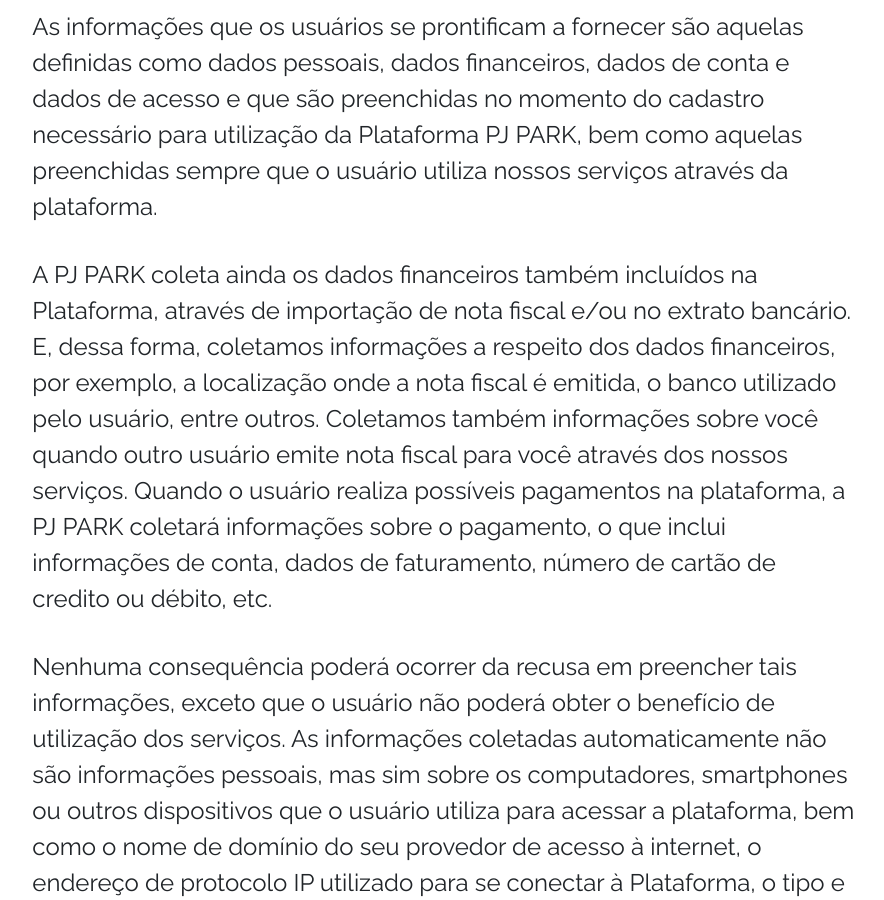
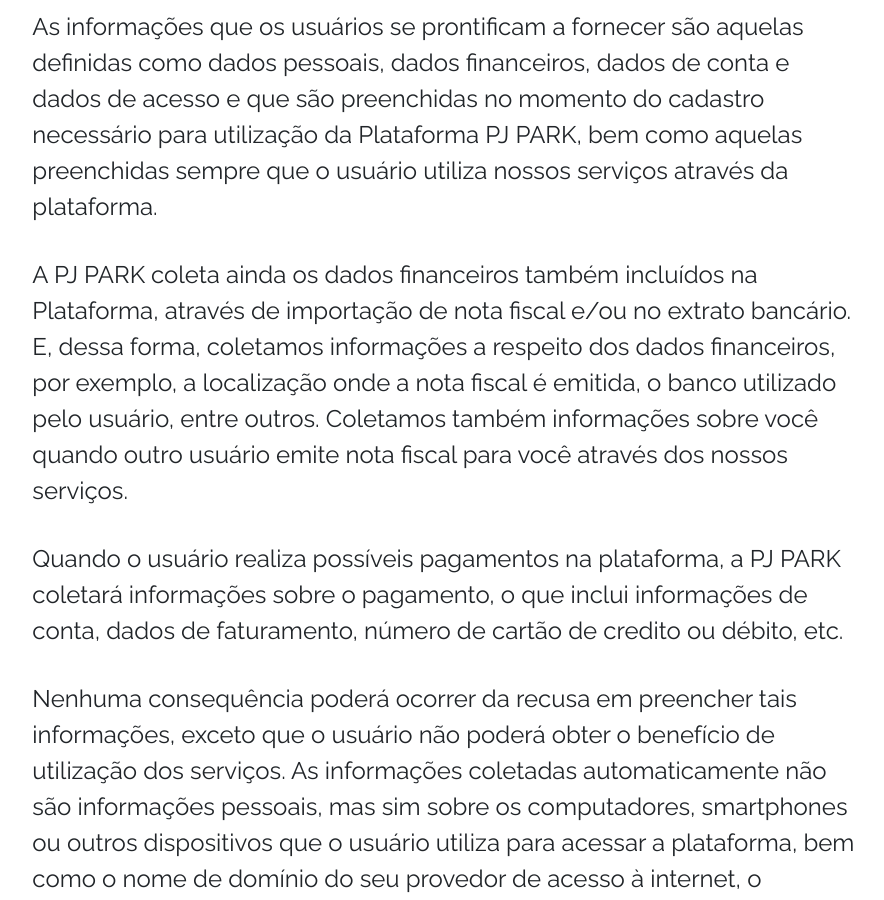
Before and after one commit to dakoctba/pjpark.github.io, a Jekyll site: the page built from politica-de-privacidade.md, in a window 1280 px wide and 900 px high, scrolled down 1205 px. Shown: the whole window, without its empty margins (196-1080 px from the left). Built offline with Jekyll 4.4.1, drawn with Linux system fonts in a browser that asks for light colours.

Commit message:
style: post

```diff
--- a/politica-de-privacidade.md
+++ b/politica-de-privacidade.md
@@ -4,7 +4,7 @@
 permalink: /politica-de-privacidade/
 ---
 
-A PJ PARK tem como prioridade a manutenção de uma relação de confiança e no intuito de tornar claras as questões de privacidade da relação quanto aos dados coletados e armazenados, este termo (“Política de privacidade”) tem a intenção de esclarecer sobre quais informações coletamos e como as utilizamos, e este deve ser aceito, observado e cumprido por todos os clientes e usuários da plataforma PJ PARK. Por sua vez, desde já, a PJ PARK se obriga, nos termos da legislação em vigor e do presente termo, a garantir a privacidade dos usuários deste site.
+A PJ PARK tem como prioridade a manutenção de uma relação de confiança e no intuito de tornar claras as questões de privacidade da relação quanto aos dados coletados e armazenados, este termo ("Política de privacidade") tem a intenção de esclarecer sobre quais informações coletamos e como as utilizamos, e este deve ser aceito, observado e cumprido por todos os clientes e usuários da plataforma PJ PARK. Por sua vez, desde já, a PJ PARK se obriga, nos termos da legislação em vigor e do presente termo, a garantir a privacidade dos usuários deste site.
 
 ## 1. QUAIS INFORMAÇÕES COLETAMOS?
 
@@ -17,6 +17,7 @@
 As informações que os usuários se prontificam a fornecer são aquelas definidas como dados pessoais, dados financeiros, dados de conta e dados de acesso e que são preenchidas no momento do cadastro necessário para utilização da Plataforma PJ PARK, bem como aquelas preenchidas sempre que o usuário utiliza nossos serviços através da plataforma.
 
 A PJ PARK coleta ainda os dados financeiros também incluídos na Plataforma, através de importação de nota fiscal e/ou no extrato bancário. E, dessa forma, coletamos informações a respeito dos dados financeiros, por exemplo, a localização onde a nota fiscal é emitida, o banco utilizado pelo usuário, entre outros. Coletamos também informações sobre você quando outro usuário emite nota fiscal para você através dos nossos serviços.
+
 Quando o usuário realiza possíveis pagamentos na plataforma, a PJ PARK coletará informações sobre o pagamento, o que inclui informações de conta, dados de faturamento, número de cartão de credito ou débito, etc.
 
 Nenhuma consequência poderá ocorrer da recusa em preencher tais informações, exceto que o usuário não poderá obter o benefício de utilização dos serviços.
@@ -38,7 +39,7 @@
 
 AS INFORMAÇÕES NÃO SERÃO DIVULGADAS, VENDIDAS OU ALUGADAS PARA QUALQUER ORGANIZAÇÃO OU ENTIDADE, TAMPOUCO COM ELAS SERÁ FEITA PERMUTA SEM ANTES COMUNICAR AO USUÁRIO E OBTER SEU CONSENTIMENTO EXPRESSO, COM EXCEÇÃO DE INFORMAÇÕES EXIGIDAS POR LEIS OU POR ORDEM JUDICIAL.
 
-Os “cookies” depositados nas máquinas dos usuários não coleta informações identificadoras do Usuário, mas apresenta informações de forma global e são necessários para aperfeiçoar a navegação na plataforma. A PJ PARK contabiliza os números de visitas em seu site e em todas as suas páginas subjacentes, inclusive mediante utilização de cookies, de forma a melhorar a qualidade dos serviços prestados.
+Os "cookies" depositados nas máquinas dos usuários não coleta informações identificadoras do Usuário, mas apresenta informações de forma global e são necessários para aperfeiçoar a navegação na plataforma. A PJ PARK contabiliza os números de visitas em seu site e em todas as suas páginas subjacentes, inclusive mediante utilização de cookies, de forma a melhorar a qualidade dos serviços prestados.
 
 AS ANÁLISES ESTATÍSTICAS E GENÉRICAS SOBRE O COMPORTAMENTO DOS USUÁRIOS PODERÃO SER PARTILHADAS, MAS O USUÁRIO NUNCA SERÁ INDIVIDUALMENTE IDENTIFICADO.
 AO PREENCHER O FORMULÁRIO E FORNECER AS INFORMAÇÕES À PJ PARK, O USUÁRIO DECLARA QUE PERMITE O PROCESSAMENTO DE DADOS PESSOAIS CONFORME ESTABELECIDO NESTE TERMO.
@@ -61,7 +62,7 @@
 
 ## 4. DEFINIÇÕES
 
-4.1. PJ PARK – Quando mencionamos “PJ PARK” no presente termos, o usuário deve ter ciência que referimo-nos à empresa PJ PARK LTDA. (CNPJ 36.489.120/0001-41), a qual é empresa desenvolvera da Plataforma PJ PARK e detentora de todo e qualquer direito relacionado a ela.
+4.1. PJ PARK – Quando mencionamos "PJ PARK" no presente termos, o usuário deve ter ciência que referimo-nos à empresa PJ PARK LTDA. (CNPJ 36.489.120/0001-41), a qual é empresa desenvolvera da Plataforma PJ PARK e detentora de todo e qualquer direito relacionado a ela.
 
 4.2. USUÁRIO – Pessoa física ou jurídica que aderiu aos termos e aceitou as condições da presente TERMO DE USO para utilização do sistema PJ PARK e Pessoa física ou jurídica que contratou os serviços da empresa PJ PARK LTDA nos termos do CONTRATO DE PRESTAÇÃO DE SERVIÇOS E DE LICENÇA DE SOFTWARE.
 
```
